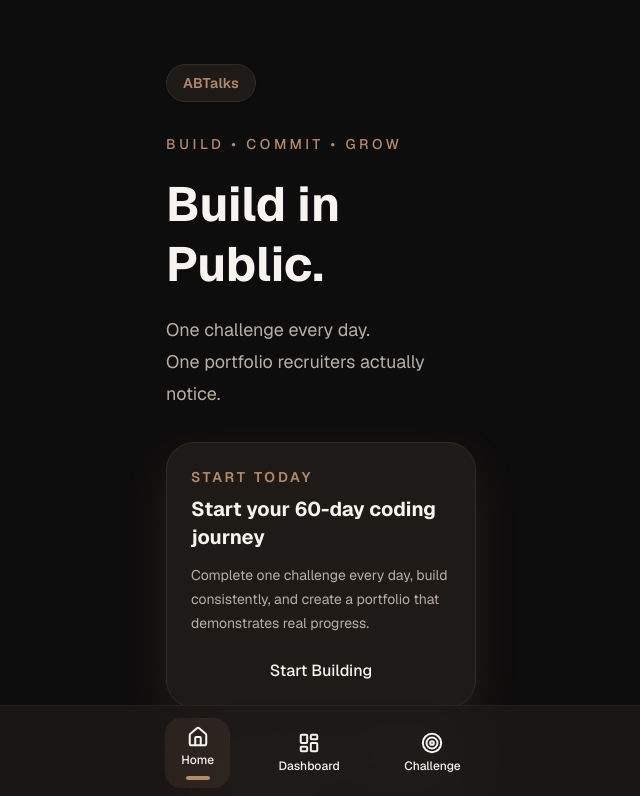
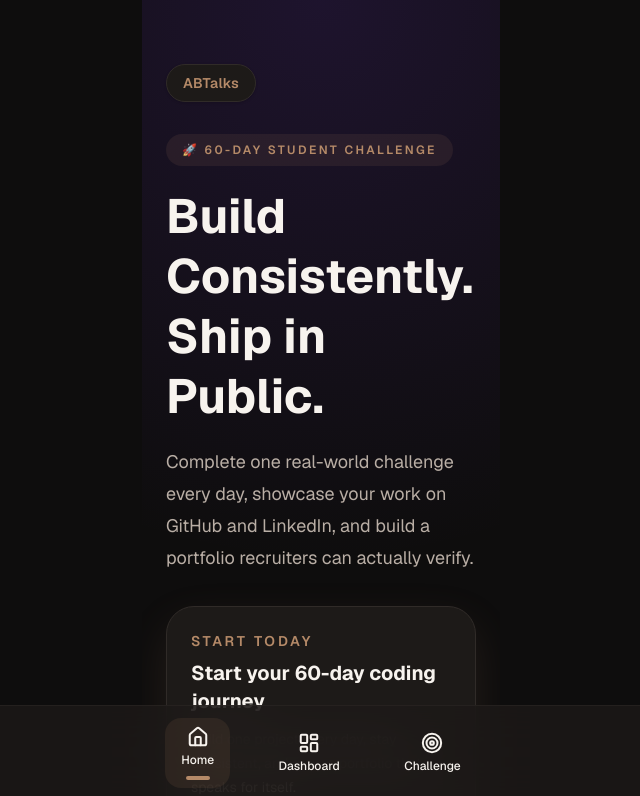
Before and after one commit to ParinitaMarthurkar/ABTalks-redesign, a Next.js app: page / in a window 1280 px wide. Shown: the top 796 px of the page, without its empty margins (319-959 px from the left). Built offline with nearby package versions, Linux system fonts and the light colour scheme.

Commit message:
Complete ABTalks redesign for ViCodathon 2026

```diff
--- a/src/app/components/landing/Hero.tsx
+++ b/src/app/components/landing/Hero.tsx
@@ -14,12 +14,15 @@ export default function Hero({
     return (
         <section
             className={cn(
-                "px-6 pt-16 pb-12",
+                "relative overflow-hidden px-6 pt-16 pb-12",
                 className
             )}
             {...props}
         >
-            <div className="mx-auto flex max-w-sm flex-col gap-8">
+            {/* Background Glow */}
+            <div className="absolute inset-0 bg-[radial-gradient(circle_at_top,#7c3aed25,transparent_60%)]" />
+
+            <div className="relative mx-auto flex max-w-sm flex-col gap-8">
 
                 {/* Brand */}
                 <div className="inline-flex w-fit rounded-full border border-border bg-surface px-4 py-2 shadow-sm">
@@ -31,26 +34,27 @@ export default function Hero({
                 {/* Hero */}
                 <div className="space-y-5">
 
-                    <p className="text-sm font-medium uppercase tracking-[0.25em] text-primary">
-                        Build • Commit • Grow
+                    <p className="inline-flex w-fit rounded-full bg-primary/10 px-4 py-2 text-xs font-semibold uppercase tracking-[0.2em] text-primary">
+                        🚀 60-Day Student Challenge
                     </p>
 
                     <h1 className="text-5xl font-bold leading-tight text-text-primary">
-                        Build in
+                        Build
                         <br />
-                        Public.
+                        Consistently.
+                        <br />
+                        Ship in Public.
                     </h1>
 
                     <p className="text-lg leading-8 text-text-secondary">
-                        One challenge every day.
-                        <br />
-                        One portfolio recruiters
-                        actually notice.
+                        Complete one real-world challenge every day,
+                        showcase your work on GitHub and LinkedIn,
+                        and build a portfolio recruiters can actually verify.
                     </p>
 
                 </div>
 
-                {/* Premium CTA Card */}
+                {/* CTA Card */}
                 <div className="rounded-[28px] border border-border bg-surface p-6 shadow-[var(--shadow-floating)] transition-all duration-300 hover:-translate-y-1">
 
                     <p className="text-sm font-semibold uppercase tracking-[0.2em] text-primary">
@@ -62,8 +66,8 @@ export default function Hero({
                     </h3>
 
                     <p className="mt-3 text-sm leading-6 text-text-secondary">
-                        Complete one challenge every day, build consistently,
-                        and create a portfolio that demonstrates real progress.
+                        Build one project every day, stay consistent,
+                        and grow a portfolio that speaks for itself.
                     </p>
 
                     <div className="mt-6">
@@ -72,7 +76,7 @@ export default function Hero({
                             className="block w-full"
                         >
                             <Button fullWidth>
-                                Start Building
+                                Start Building →
                             </Button>
                         </Link>
                     </div>
--- a/src/app/dashboard/page.tsx
+++ b/src/app/dashboard/page.tsx
@@ -36,12 +36,18 @@ export default async function DashboardPage() {
                                 Hi, {user.name} 👋
                             </h1>
 
-                            <p className="mt-3 leading-7 text-text-secondary">
-                                Day {user.currentDay} of {user.totalDays}
-                                <br />
-                                Keep building. You&apos;re only{" "}
-                                {user.nextMilestone.daysRemaining} days away
-                                from your next milestone.
+                            <p className="mt-4 text-lg leading-8 text-text-secondary">
+                                You're on <span className="font-semibold text-primary">
+                                    Day {user.currentDay}
+                                </span> of your 60-day journey.
+
+                                <br /><br />
+
+                                Only{" "}
+                                <span className="font-semibold text-primary">
+                                    {user.nextMilestone.daysRemaining} days
+                                </span>{" "}
+                                until your next milestone.
                             </p>
 
                         </div>
--- a/src/app/day/12/page.tsx
+++ b/src/app/day/12/page.tsx
@@ -46,24 +46,7 @@ export default async function ChallengeDayPage() {
                     description={challenge.description}
                 />
 
-                {/* Requirements */}
-                <section className="space-y-4">
-                    <h2 className="text-lg font-semibold text-text-primary">
-                        Requirements
-                    </h2>
 
-                    <ul className="space-y-3">
-                        {challenge.requirements.map((requirement) => (
-                            <li
-                                key={requirement}
-                                className="flex items-center gap-3 rounded-xl border border-border bg-surface px-4 py-3"
-                            >
-                                <span>✓</span>
-                                <span>{requirement}</span>
-                            </li>
-                        ))}
-                    </ul>
-                </section>
 
                 {/* Skills */}
                 <section className="space-y-4">
--- a/src/app/lib/api.ts
+++ b/src/app/lib/api.ts
@@ -1,7 +1,8 @@
 import type { Challenge } from "../types";
 
-const API_URL = "http://127.0.0.1:8000";
-
+const API_URL =
+    process.env.NEXT_PUBLIC_API_URL ??
+    "http://127.0.0.1:8000";
 export async function getTodayChallenge(): Promise<Challenge> {
     const response = await fetch(`${API_URL}/challenge/today`, {
         cache: "no-store",
```
Also changed, not shown: 2 other files (tests, documents, lock files or other folders).
